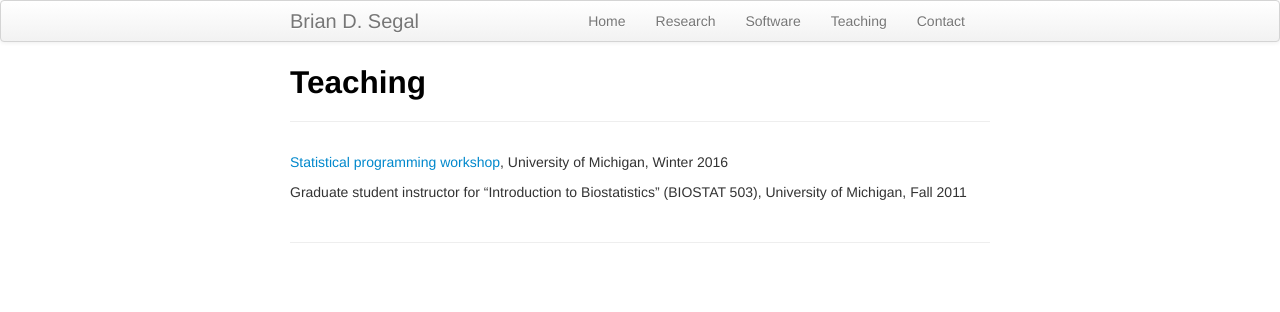
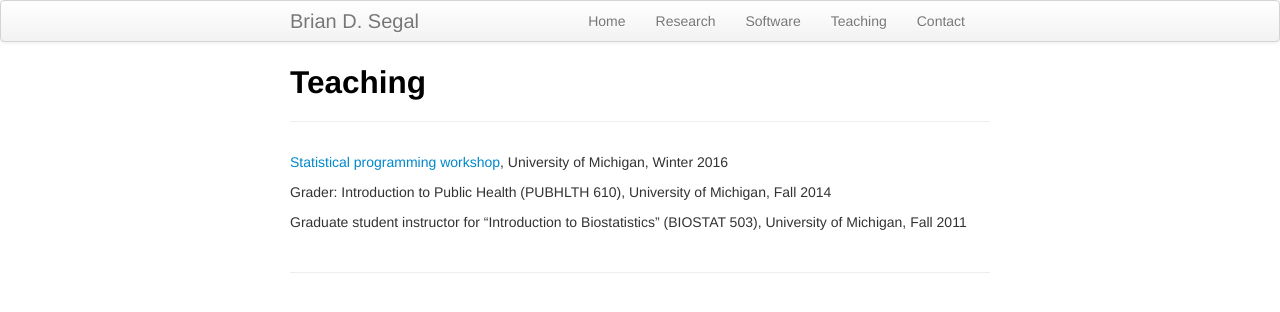
Before and after one commit to bdsegal/bdsegal.github.io, a Jekyll site: the page built from pages/teaching.md, in a window 1280 px wide. Shown: the top 312 px of the page. Built offline with Jekyll 4.4.1, drawn with Linux system fonts in a browser that asks for light colours.

```diff
--- a/pages/teaching.md
+++ b/pages/teaching.md
@@ -6,4 +6,6 @@ description: teaching
 
 [Statistical programming workshop](https://bdsegal.github.io/BSA-computing-workshop/), University of Michigan, Winter 2016
 
+Grader: Introduction to Public Health (PUBHLTH 610), University of Michigan, Fall 2014
+
 Graduate student instructor for "Introduction to Biostatistics" (BIOSTAT 503), University of Michigan, Fall 2011
```
Also changed, not shown: pages/research.md (+1 -0 lines), 1 other file.
